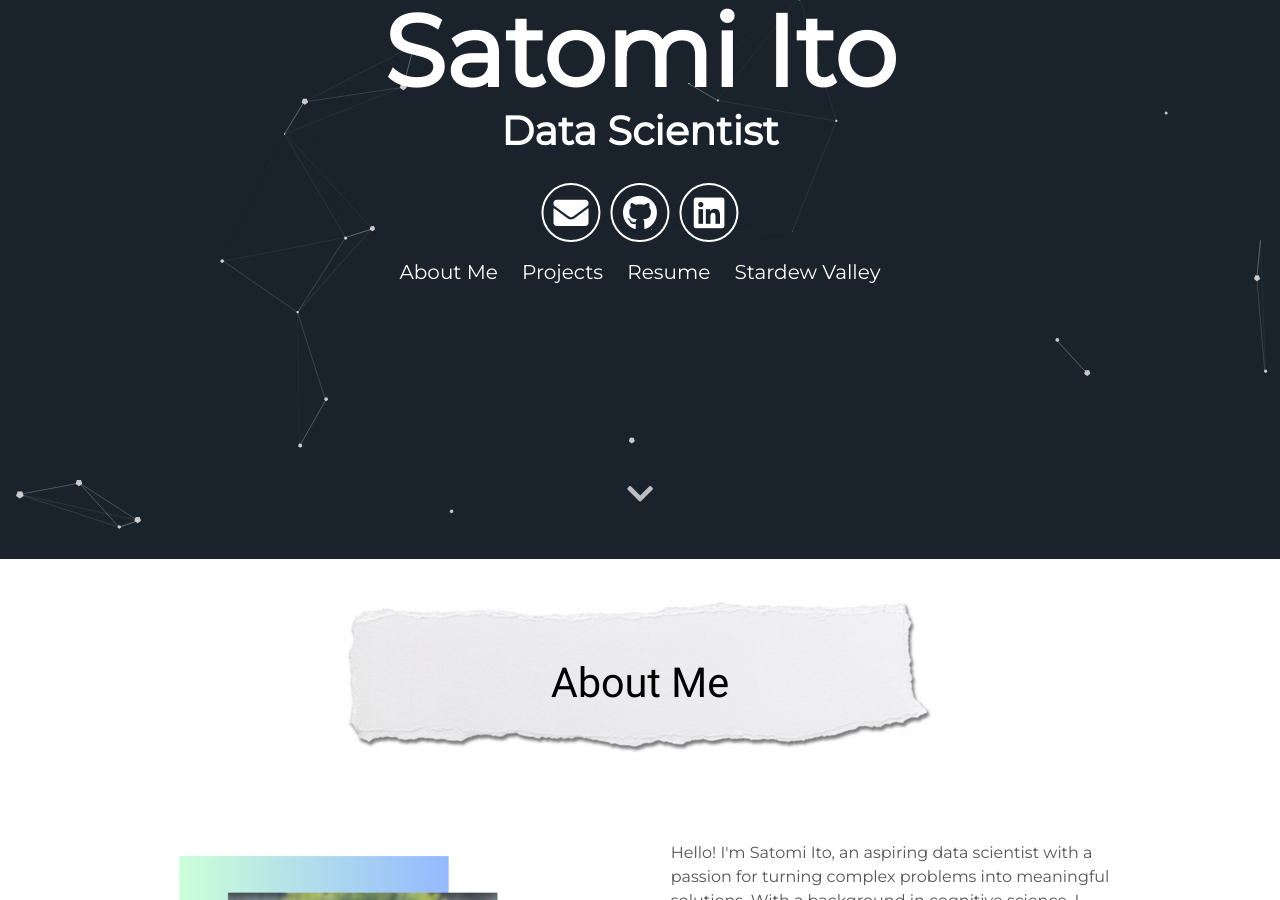
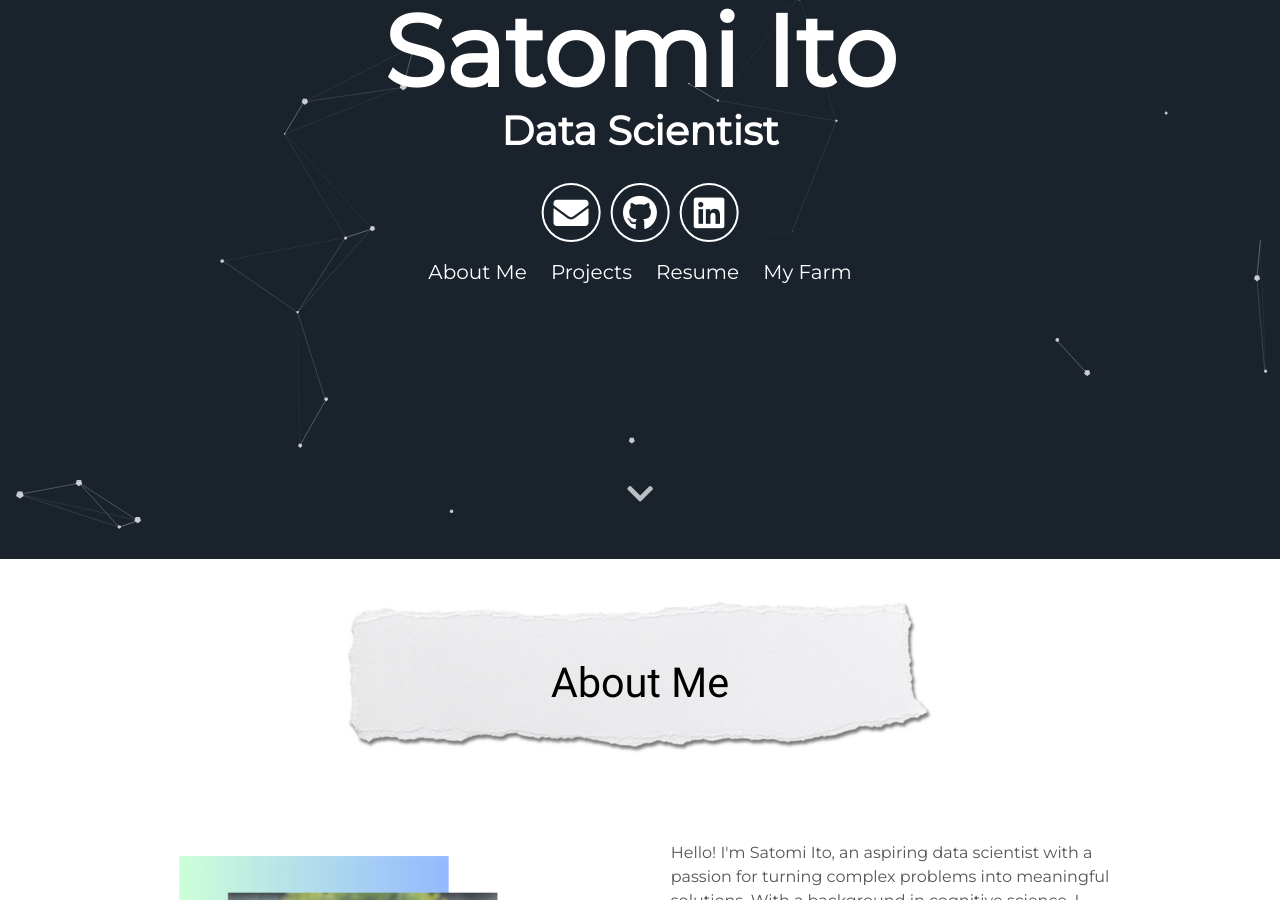
Before and after one commit to satomitheito/satomitheito.github.io, a Jekyll site: the page built from index.html, in a window 1280 px wide and 900 px high, scrolled down 341 px. Built offline with Jekyll 4.4.1, drawn with Linux system fonts in a browser that asks for light colours; some of the changed lines change nothing that is shown.

Commit message:
test cat stardew

```diff
--- a/_includes/header.html
+++ b/_includes/header.html
@@ -13,7 +13,7 @@
         <a class="link" href="#about" data-scroll>About Me</a>
         <a class="link" href="#projects" data-scroll>Projects</a>
         <a class="link" href="/assets/files/Satomi_Ito_Resume.pdf" target="_blank" rel="noopener noreferrer">Resume</a>
-        <a class="link" href="#stardew" data-scroll>Stardew Valley</a>
+        <a class="link" href="#stardew" data-scroll>My Farm</a>
       </div>
   </div>
   <a class="down" href="#about" data-scroll><i class="icon fa fa-chevron-down" aria-hidden="true"></i></a>
--- a/_includes/stardew.html
+++ b/_includes/stardew.html
@@ -1,64 +1,53 @@
+<!-- Sprite Movement Section -->
 <div class="sprite-section">
-    <canvas id="gameCanvas" width="800" height="800"></canvas>
+    <canvas id="gameCanvas" width="800" height="600"></canvas>
 </div>
 
 <script>
     const canvas = document.getElementById("gameCanvas");
     const ctx = canvas.getContext("2d");
 
+    // Load the sprite
     const sprite = new Image();
-    sprite.src = "/assets/files/cat5.png";
+    sprite.src = "/assets/files/cat5.png"; // Adjust path to your sprite image
 
-    const map = new Image();
-    map.src = "/assets/img/stardewmap.png";
+    // Define sprite properties
+    const frameWidth = 32; // Width of one frame
+    const frameHeight = 32; // Height of one frame
+    let currentFrame = 0; // Current frame of the animation
+    let frameDelay = 10; // Frames to wait before moving to the next animation frame
+    let frameCounter = 0;
+    const scale = 2; // Scaling factor for the sprite
 
-    const mapWidth = 5216;
-    const mapHeight = 4992;
-    const frameWidth = 32;
-    const frameHeight = 32;
-    const scale = 2;
-    const scaledFrameWidth = frameWidth * scale;
-    const scaledFrameHeight = frameHeight * scale;
-
+    // Character object
     const character = {
-        x: mapWidth / 2,
-        y: mapHeight / 2,
+        x: canvas.width / 2 - frameWidth / 2, // Center the character on the canvas
+        y: canvas.height / 2 - frameHeight / 2,
         speed: 5,
-        direction: 0,
+        direction: 0, // Default direction is "Down" (row 0)
     };
 
-    const camera = {
-        x: 0,
-        y: 0,
-        width: canvas.width,
-        height: canvas.height,
-        update() {
-        this.x = Math.max(0, Math.min(mapWidth - this.width, character.x - this.width / 2));
-        this.y = Math.max(0, Math.min(mapHeight - this.height, character.y - this.height / 2));
-        },
-    };
-
+    // Keys object for tracking pressed keys
     const keys = {};
     window.addEventListener("keydown", (e) => (keys[e.key] = true));
     window.addEventListener("keyup", (e) => (keys[e.key] = false));
 
-    window.addEventListener(
-        "keydown",
-        function (e) {
-            if (["Space", "ArrowUp", "ArrowDown", "ArrowLeft", "ArrowRight"].indexOf(e.code) > -1) {
+    // disable scrolling
+    window.addEventListener("keydown", function(e) {
+        if(["Space","ArrowUp","ArrowDown","ArrowLeft","ArrowRight"].indexOf(e.code) > -1) {
             e.preventDefault();
         }
-        },
-        false
-    );
+    }, false);
 
+    // Mapping directions to the correct row in the sprite sheet
     const directionMapping = {
-        ArrowDown: 0,
-        ArrowLeft: 3,
-        ArrowRight: 1,
-        ArrowUp: 2,
+        "ArrowDown": 0,  // Down corresponds to row 0
+        "ArrowLeft": 3,  // Left corresponds to row 1
+        "ArrowRight": 1, // Right corresponds to row 2
+        "ArrowUp": 2,    // Up corresponds to row 3
     };
 
+    // Update character movement
     function update() {
         if (keys["ArrowUp"]) {
             character.y -= character.speed;
@@ -77,62 +66,54 @@
             character.direction = directionMapping["ArrowRight"];
         }
 
+        // Boundary checks
         if (character.x < 0) character.x = 0;
         if (character.y < 0) character.y = 0;
-        if (character.x > mapWidth - scaledFrameWidth) character.x = mapWidth - scaledFrameWidth;
-        if (character.y > mapHeight - scaledFrameHeight) character.y = mapHeight - scaledFrameHeight;
+        if (character.x + frameWidth * scale > canvas.width)
+            character.x = canvas.width - frameWidth * scale;
+        if (character.y + frameHeight * scale > canvas.height)
+            character.y = canvas.height - frameHeight * scale;
 
-        camera.update();
-
+        // Update animation frame
         frameCounter++;
         if (frameCounter >= frameDelay) {
             frameCounter = 0;
-        currentFrame = (currentFrame + 1) % 4;
+            currentFrame = (currentFrame + 1) % 4; // Assuming 4 frames per direction
         }
     }
 
+    // Draw the character
     function draw() {
+        // Clear the canvas to prevent flickering
         ctx.clearRect(0, 0, canvas.width, canvas.height);
 
-        ctx.drawImage(
-        map,
-        camera.x,
-        camera.y,
-        camera.width,
-        camera.height,
-        0,
-        0,
-        camera.width,
-        camera.height
-        );
-
+        // Calculate the source position on the sprite sheet
         const sourceX = currentFrame * frameWidth;
         const sourceY = character.direction * frameHeight;
+
+        // Draw the current frame of the sprite, scaling it
         ctx.drawImage(
             sprite,
             sourceX,
             sourceY,
             frameWidth,
             frameHeight,
-        character.x - camera.x,
-        character.y - camera.y,
-        scaledFrameWidth,
-        scaledFrameHeight
+            character.x,
+            character.y,
+            frameWidth * scale,
+            frameHeight * scale
         );
     }
 
+    // Game loop
     function gameLoop() {
         update();
         draw();
         requestAnimationFrame(gameLoop);
     }
 
-    let imagesLoaded = 0;
-    function checkImagesLoaded() {
-        imagesLoaded++;
-        if (imagesLoaded === 2) gameLoop();
-    }
-
-    sprite.onload = checkImagesLoaded;
-    map.onload = checkImagesLoaded;
+    // Start the game loop when the sprite loads
+    sprite.onload = () => {
+        gameLoop();
+    };
 </script>
```
Lines whose indentation alone changed are shown as unchanged.
